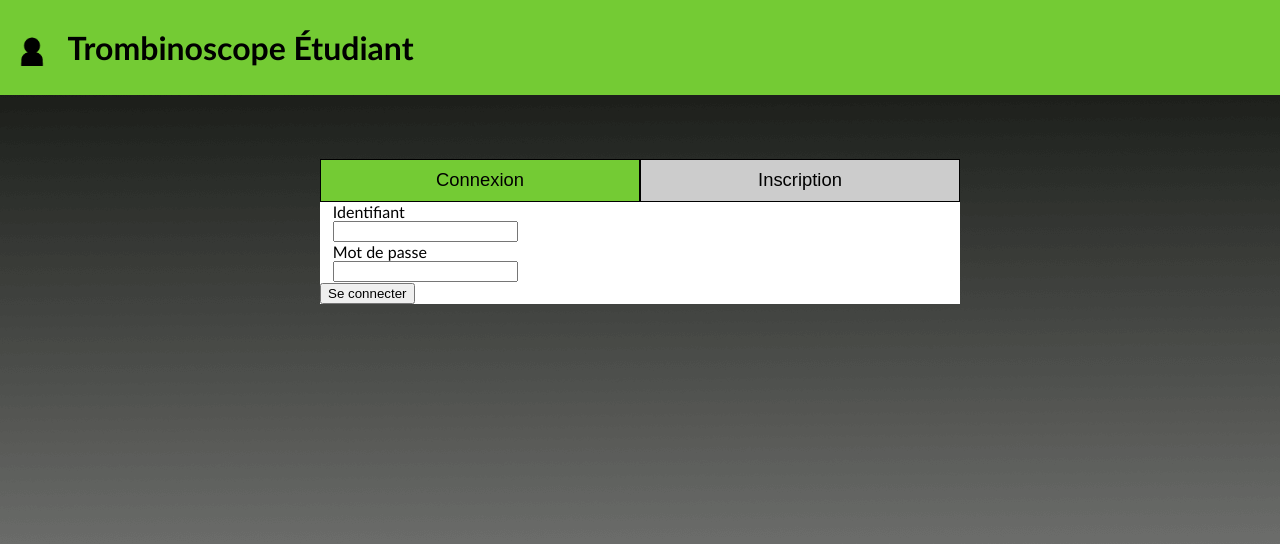
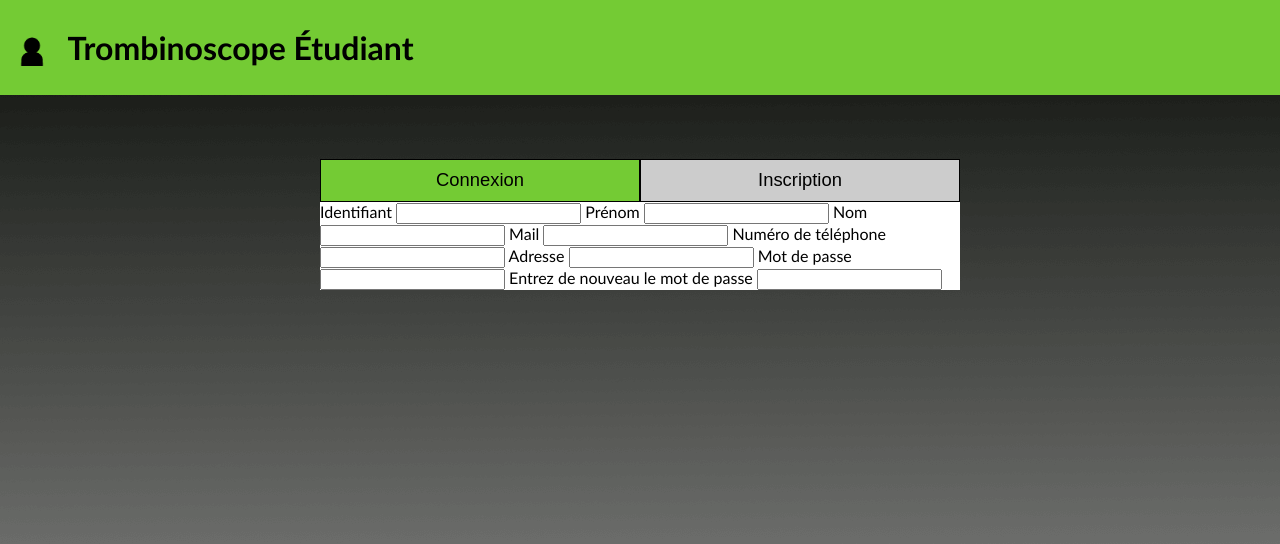
Before and after one commit to LeMecChelou/Projet_Trombinoscope, a PHP site: page /trombi-etu/index.html in a window 1280 px wide. Shown: the top 544 px of the page. Run offline with PHP 8.4, Linux system fonts and the light colour scheme.

Commit message:
Grosse modification d'arborescence + modification du CSS (1 -> 2: 1 par site maintenant). Ajout de formulaires dans la page étudiante. Modification de l'image de background (compression).

```diff
--- a/Trombinoscope/index.html
+++ b/Trombinoscope/index.html
@@ -3,7 +3,7 @@
     <head>
         <meta charset="UTF-8">
         <title>Trombinoscope</title>
-        <link rel="stylesheet" type="text/css" href="./assets/style.css"/>
+        <link rel="stylesheet" type="text/css" href="trombi-admin/assets/style.css"/>
     </head>
 
     <body>
--- a/Trombinoscope/scripts/Javascript/display_form.js
+++ b/Trombinoscope/scripts/Javascript/display_form.js
@@ -1,26 +1,34 @@
 function connection_priority(){
-    let co = document.getElementsByClassName("bouton_choix_etu")[0];
-    let ins = document.getElementsByClassName("bouton_choix_etu")[1];
+    let co = document.getElementsByClassName("bouton_choix")[0];
+    let ins = document.getElementsByClassName("bouton_choix")[1];
 
-    if (co.id === "choix_etu_inactif"){
-        co.id = "choix_etu_actif";
-        ins.id = "choix_etu_inactif";
+    if (co.id === "choix_inactif"){
+        co.id = "choix_actif";
+        ins.id = "choix_inactif";
 
-        let formulaire = document.getElementById("formulaire_etu");
-        formulaire.innerHTML = "";
+        let formulaire = document.getElementById("formulaire");
+        formulaire.innerHTML = "<form method=\"post\" action=\"../scripts/PHP/check_connection.php\">\n" +
+            "                    <label class=\"input_label\" for=\"input_id\">Identifiant</label>\n" +
+            "                    <input type=\"text\" id=\"input_id\" class=\"input_co\" name=\"input_id\"/>\n" +
+            "\n" +
+            "                    <label class=\"input_label\" for=\"input_passwd\">Mot de passe</label>\n" +
+            "                    <input type=\"password\" id=\"input_passwd\" class=\"input_co\" name=\"input_passwd\"/>\n" +
+            "\n" +
+            "                    <input type=\"button\" id=\"bouton_submit_co\" value=\"Se connecter\" onclick=\"checkConnection();\"/>\n" +
+            "                </form>";
     }
 }
 
 
 function inscription_priority(){
-    let co = document.getElementsByClassName("bouton_choix_etu")[0];
-    let ins = document.getElementsByClassName("bouton_choix_etu")[1];
+    let co = document.getElementsByClassName("bouton_choix")[0];
+    let ins = document.getElementsByClassName("bouton_choix")[1];
 
-    if (ins.id === "choix_etu_inactif") {
-        co.id = "choix_etu_inactif";
-        ins.id = "choix_etu_actif";
+    if (ins.id === "choix_inactif") {
+        co.id = "choix_inactif";
+        ins.id = "choix_actif";
 
-        let formulaire = document.getElementById("formulaire_etu");
+        let formulaire = document.getElementById("formulaire");
         formulaire.innerHTML = "";
     }
 }
--- /dev/null
+++ b/Trombinoscope/scripts/PHP/check_inscription.php
@@ -0,0 +1 @@
+<?php
--- a/Trombinoscope/assets/style.css
+++ b/Trombinoscope/trombi-etu/assets/style.css
@@ -1,35 +1,14 @@
 body{
     font-family: Calibri, serif;
-    background-image: url("./background_site.png");
+    background-image: url("background_site.png");
     margin: 0;
-}
-
-/* --------------------------------- */
-/*          Page principale          */
-/* --------------------------------- */
-#conteneur_choix_site{
-    margin-top: 15%;
-    margin-left: 37%;
-}
-
-.bouton_choix_sites{
-    display: inline-block;
-    text-align: center;
-    background-color: #74cb34;
-    width: 100px;
-    padding: 4% 4% 4% 4%;
-    margin-right: 5%;
-}
-
-.bouton_choix_sites a{
-    text-decoration: none;
 }
 
 
 /* ------------------------------------ */
 /*          Site des étudiants          */
 /* ------------------------------------ */
-#header_etudiants{
+#header{
     background-color: #74cb34;
     margin-top: 0;
     padding-left: 1%;
@@ -37,44 +16,44 @@ body{
     padding-bottom: 0.5%;
 }
 
-#header_etudiants h1{
+#header h1{
     display: inline-block;
 }
 
-#header_etudiants a{
+#header a{
     text-decoration: none;
 }
 
-#logo_site_etudiant{
+#logo_site{
     margin-top: 0.5%;
     margin-bottom: -0.5%;
     margin-right: 1%;
     width: 3%;
 }
 
-#conteneur_choix_etu{
+#conteneur_choix{
     background-color: white;
     margin-top: 5%;
     margin-left: 25%;
     width: 50%;
 }
 
-#boutons_choix_etu{
+#boutons_choix{
     display:flex;
 }
 
-#bouton_etu_droit{
+#bouton_droit{
     display: inline-block;
     width: 50%;
 }
 
-#bouton_etu_gauche{
+#bouton_gauche{
     display: inline-block;
     width: 50%;
     margin-right: 0;
 }
 
-#choix_etu_actif{
+#choix_actif{
     font-size: 115%;
     background-color: #74cb34;
     border: black 1px solid;
@@ -83,7 +62,7 @@ body{
     padding-bottom: 3%;
 }
 
-#choix_etu_inactif{
+#choix_inactif{
     font-size: 115%;
     background-color: #cccccc;
     border: black 1px solid;
@@ -92,11 +71,32 @@ body{
     padding-bottom: 3%;
 }
 
-#formulaire_etu{
+#formulaire{
     margin-left: 0;
 }
 
-.input{
+.input_label{
     display: block;
-    margin-left: 2%;
+    font-size: 115%;
+    margin-left: 32.5%;
+    margin-top: 3%;
 }
+
+.input_co{
+    display: block;
+    border: none;
+    border-bottom: black 1px solid;
+    margin-left: 33.5%;
+    width: 35%;
+}
+
+#bouton_submit_co{
+    border: black 1px solid;
+    background-color: #74cb34;
+    margin-top: 5%;
+    margin-bottom: 2%;
+    margin-left: 40%;
+    width: 20%;
+    padding-top: 1%;
+    padding-bottom: 1%;
+}
--- a/Trombinoscope/trombi-etu/index.html
+++ b/Trombinoscope/trombi-etu/index.html
@@ -3,39 +3,74 @@
     <head>
         <meta charset="UTF-8">
         <title>Étudiants</title>
-        <link rel="stylesheet" type="text/css" href="../assets/style.css"/>
+        <link rel="stylesheet" type="text/css" href="assets/style.css"/>
         <script src="../scripts/Javascript/display_form.js"></script>
         <script src="../scripts/Javascript/checkConnection.js"></script>
     </head>
 
     <body>
-        <header id="header_etudiants">
+        <header id="header">
             <a href="../index.html">
-                <img id="logo_site_etudiant" src="../assets/logo_site.png" alt="Logo"/>
+                <img id="logo_site" src="assets/logo_site.png" alt="Logo"/>
             </a>
             <h1>Trombinoscope Étudiant</h1>
         </header>
 
-        <div id="conteneur_choix_etu">
+        <div id="conteneur_choix">
 
-            <div id="boutons_choix_etu">
-                <div id="bouton_etu_droit">
-                    <button class="bouton_choix_etu" id="choix_etu_actif" onclick="connection_priority();">Connexion</button>
+            <div id="boutons_choix">
+                <div id="bouton_droit">
+                    <button class="bouton_choix" id="choix_actif" onclick="connection_priority();">Connexion</button>
                 </div>
-                <div id="bouton_etu_gauche">
-                    <button class="bouton_choix_etu" id="choix_etu_inactif" onclick="inscription_priority();">Inscription</button>
+                <div id="bouton_gauche">
+                    <button class="bouton_choix" id="choix_inactif" onclick="inscription_priority();">Inscription</button>
                 </div>
             </div>
 
-            <div id="formulaire_etu">
-                <form method="POST" action="../scripts/PHP/check_connection.php">
-                    <label class="input" for="input_id">Identifiant</label>
-                    <input type="text" id="input_id" class="input" name="input_id"/>
+            <div id="formulaire">
+                <!--
+                <form method="post" action="../scripts/PHP/check_connection.php">
+                    <label class="input_label" for="input_id">Identifiant</label>
+                    <input type="text" id="input_id" class="input_co" name="input_id"/>
 
-                    <label class="input" for="input_passwd">Mot de passe</label>
-                    <input type="password" id="input_passwd" class="input" name="input_passwd"/>
+                    <label class="input_label" for="input_passwd">Mot de passe</label>
+                    <input type="password" id="input_passwd" class="input_co" name="input_passwd"/>
 
-                    <input type="button" value="Se connecter" onclick="checkConnection();"/>
+                    <input type="button" id="bouton_submit_co" value="Se connecter" onclick="checkConnection();"/>
+                </form>
+                -->
+
+                <form method="post" action="../scripts/check_inscription.php">
+                    <label class="input_label_ins" for="input_id_ins">Identifiant</label>
+                    <input type="text" id="input_id_ins" class="input_ins" name="input_ins_id"/>
+
+                    <label class="input_label_ins" for="input_prenom">Prénom</label>
+                    <input type="text" id="input_prenom" class="input_ins" name="input_prenom"/>
+
+                    <label class="input_label_ins" for="input_nom">Nom</label>
+                    <input type="text" id="input_nom" class="input_ins" name="input_nom"/>
+
+                    <label class="input_label_ins" for="input_mail">Mail</label>
+                    <input type="text" id="input_mail" class="input_ins" name="input_mail"/>
+
+                    <label class="input_label_ins" for="input_tel">Numéro de téléphone</label>
+                    <input type="text" id="input_tel" class="input_ins" name="input_tel"/>
+
+                    <label class="input_label_ins" for="input_adresse">Adresse</label>
+                    <input type="text" id="input_adresse" class="input_ins" name="input_adresse"/>
+
+                    <!-- Modifier les inputs pour la filière et le groupe en liste déroulante.
+                        + Faire fonction JS pour proposer les groupes en fonction des filières choisies.
+                    -->
+
+                    <label class="input_label_ins" for="input_mdp_ins">Mot de passe</label>
+                    <input type="text" id="input_mdp_ins" class="input_ins" name="input_ins_mdp"/>
+
+                    <label class="input_label_ins" for="input_mdp2_ins">Entrez de nouveau le mot de passe</label>
+                    <input type="text" id="input_mdp2_ins" class="input_ins" name="input_ins_mdp2"/>
+
+
+
                 </form>
             </div>
 
```
Also changed, not shown: Trombinoscope/trombi-admin/assets/style.css (added, +26 -0 lines), Trombinoscope/trombi-admin/assets/background_site.png (renamed from Trombinoscope/assets/background_site.png), Trombinoscope/trombi-etu/assets/background_site.png (added), Trombinoscope/trombi-etu/assets/logo_site.png (renamed from Trombinoscope/assets/logo_site.png).
